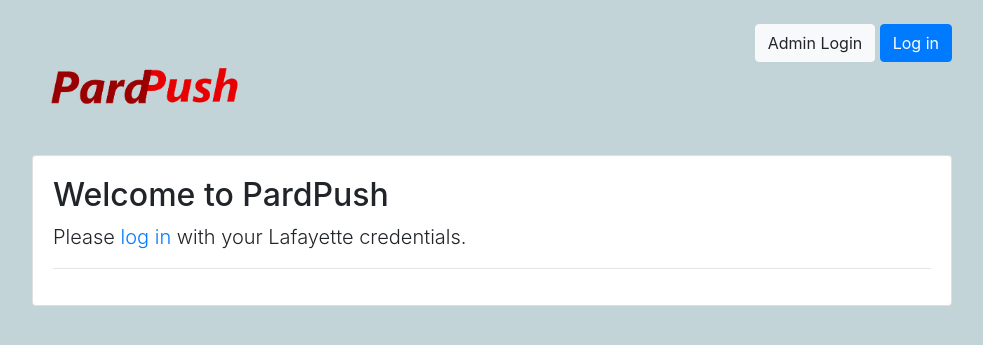
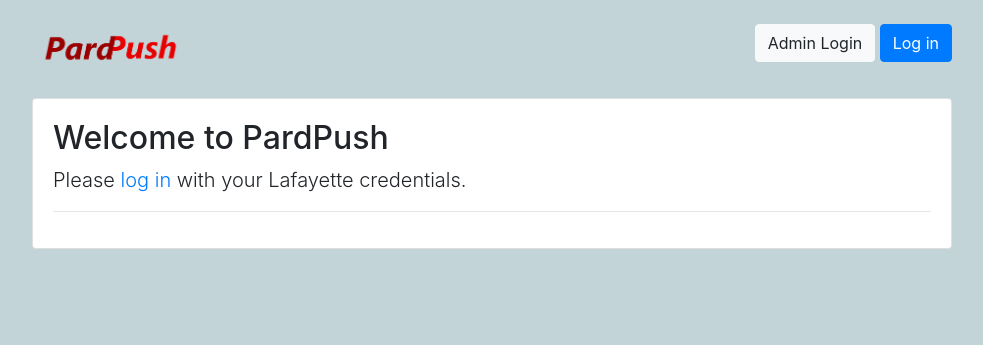
Before and after one commit to elast27/pardpush, a Django app: page / in a window 1280 px wide. Shown: the top 345 px of the page, without its empty margins (148-1131 px from the left). Run offline with Django 3.2, Linux system fonts and the light colour scheme; parts of the project's set-up code (start-up, migrations or seed data) failed here and were passed over; some libraries are stand-ins or nearby versions; some web fonts are replaced.

Commit message:
vis: banner full width

```diff
--- a/pardpush_proj/static/css/app.css
+++ b/pardpush_proj/static/css/app.css
@@ -65,3 +65,13 @@ footer a {
 .has-danger .invalid-feedback {
   display: block;
 }
+
+/* custom css */
+.logo img {
+  width: 3.9em;
+  margin-top: -.5em;
+}
+
+.alert-budget {
+  width: -webkit-fill-available
+}
--- a/pardpush_proj/templates/base.html
+++ b/pardpush_proj/templates/base.html
@@ -49,27 +49,23 @@
               {% endif %}
             </div>
           </div>
-          <div class="row">
+          <div class="row pl-3 pr-3">
             {% if user.is_authenticated %}
               {% if user.is_organizer %}
                 {% if user.budget == 0 %}
-                <div class="col-md-10">
-                  <div class="alert alert-danger alert-dismissible fade show float-right" role="alert">
+                  <div class="alert alert-danger alert-dismissible fade show alert-budget" role="alert">
                     <strong>Your budget is empty.</strong> Please contact the program chair to add funds.
                     <button type="button" class="close" data-dismiss="alert" aria-label="Close">
                       <span aria-hidden="true">&times;</span>
                     </button>
                   </div>
-                </div>
                   {% elif user.budget <= 5 %}
-                  <div class="col-md-10">
-                    <div class="alert alert-warning alert-dismissible fade show float-right" role="alert">
+                    <div class="alert alert-warning alert-dismissible fade show alert-budget" role="alert">
                       <strong>Your budget is low.</strong> Please contact the program chair to add funds.
                       <button type="button" class="close" data-dismiss="alert" aria-label="Close">
                         <span aria-hidden="true">&times;</span>
                       </button>
                     </div>
-                  </div>
                 {% endif %}
               {% endif %}
             {% endif %}
```
